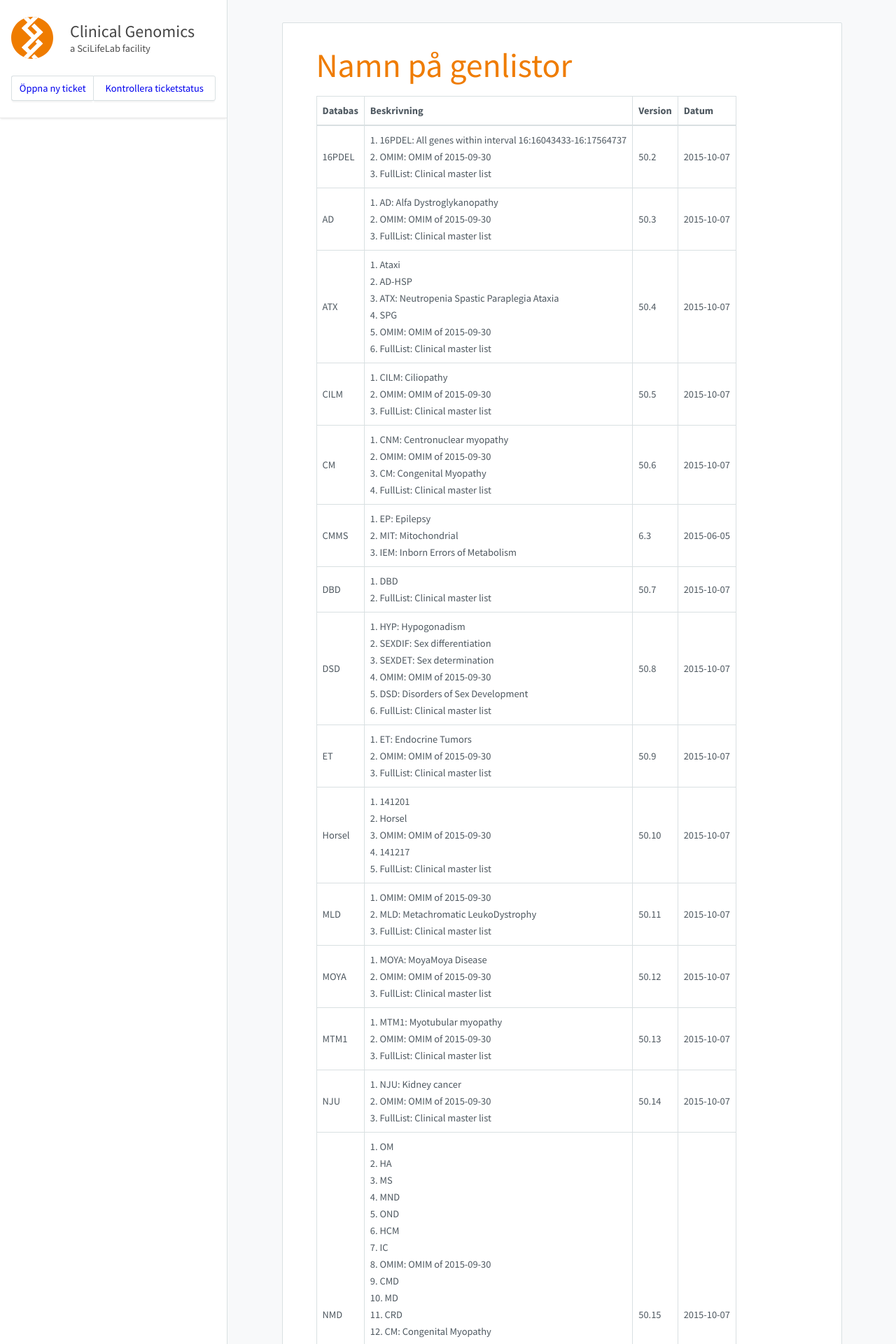
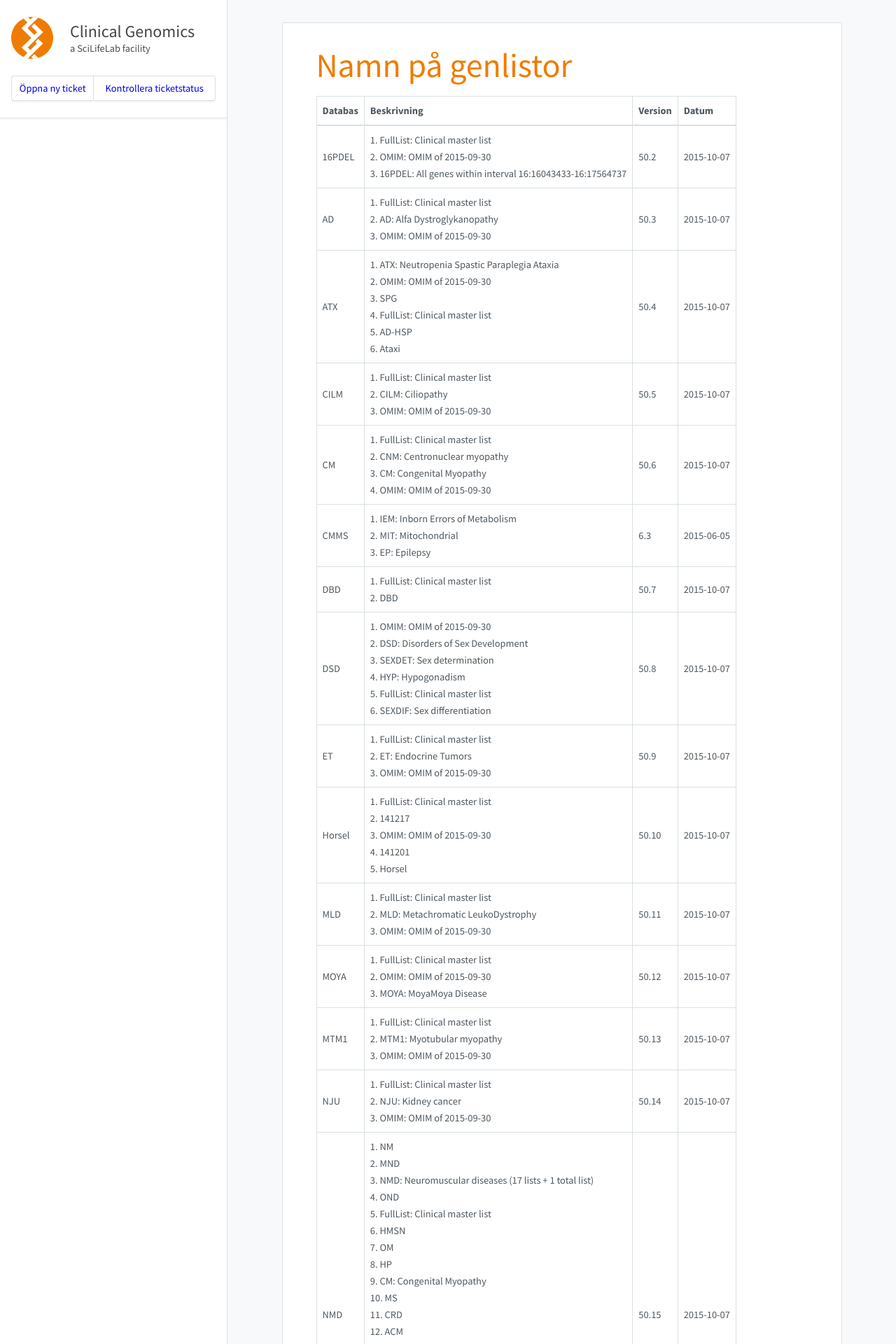
Before and after one commit to Clinical-Genomics/clinical-genomics.github.io, a Jekyll site: the page built from _pages/namnpagenlistor.md, in a window 1280 px wide. Shown: the top 1920 px of the page at 70% size. Built offline with Jekyll 4.4.1, drawn with Linux system fonts in a browser that asks for light colours; nearby versions of some CDN libraries; some of the changed lines change nothing that is shown; some of the changed text lies outside the part shown.

Commit message:
Update to cust002-SHANK1.txt

```diff
--- a/_pages/namnpagenlistor.md
+++ b/_pages/namnpagenlistor.md
@@ -8,25 +8,25 @@
 
 |Databas|Beskrivning|Version|Datum|
 |---|---|---|---|
-|16PDEL|1. 16PDEL: All genes within interval 16:16043433-16:17564737<br />2. OMIM: OMIM of 2015-09-30<br />3. FullList: Clinical master list<br />|50.2|2015-10-07|
-|AD|1. AD: Alfa Dystroglykanopathy<br />2. OMIM: OMIM of 2015-09-30<br />3. FullList: Clinical master list<br />|50.3|2015-10-07|
-|ATX|1. Ataxi<br />2. AD-HSP<br />3. ATX: Neutropenia Spastic Paraplegia Ataxia<br />4. SPG<br />5. OMIM: OMIM of 2015-09-30<br />6. FullList: Clinical master list<br />|50.4|2015-10-07|
-|CILM|1. CILM: Ciliopathy<br />2. OMIM: OMIM of 2015-09-30<br />3. FullList: Clinical master list<br />|50.5|2015-10-07|
-|CM|1. CNM: Centronuclear myopathy<br />2. OMIM: OMIM of 2015-09-30<br />3. CM: Congenital Myopathy<br />4. FullList: Clinical master list<br />|50.6|2015-10-07|
-|CMMS|1. EP: Epilepsy<br />2. MIT: Mitochondrial<br />3. IEM: Inborn Errors of Metabolism<br />|6.3|2015-06-05|
-|DBD|1. DBD<br />2. FullList: Clinical master list<br />|50.7|2015-10-07|
-|DSD|1. HYP: Hypogonadism<br />2. SEXDIF: Sex differentiation<br />3. SEXDET: Sex determination<br />4. OMIM: OMIM of 2015-09-30<br />5. DSD: Disorders of Sex Development<br />6. FullList: Clinical master list<br />|50.8|2015-10-07|
-|ET|1. ET: Endocrine Tumors<br />2. OMIM: OMIM of 2015-09-30<br />3. FullList: Clinical master list<br />|50.9|2015-10-07|
-|Horsel|1. 141201<br />2. Horsel<br />3. OMIM: OMIM of 2015-09-30<br />4. 141217<br />5. FullList: Clinical master list<br />|50.10|2015-10-07|
-|MLD|1. OMIM: OMIM of 2015-09-30<br />2. MLD: Metachromatic LeukoDystrophy<br />3. FullList: Clinical master list<br />|50.11|2015-10-07|
-|MOYA|1. MOYA: MoyaMoya Disease<br />2. OMIM: OMIM of 2015-09-30<br />3. FullList: Clinical master list<br />|50.12|2015-10-07|
-|MTM1|1. MTM1: Myotubular myopathy<br />2. OMIM: OMIM of 2015-09-30<br />3. FullList: Clinical master list<br />|50.13|2015-10-07|
-|NJU|1. NJU: Kidney cancer<br />2. OMIM: OMIM of 2015-09-30<br />3. FullList: Clinical master list<br />|50.14|2015-10-07|
-|NMD|1. OM<br />2. HA<br />3. MS<br />4. MND<br />5. OND<br />6. HCM<br />7. IC<br />8. OMIM: OMIM of 2015-09-30<br />9. CMD<br />10. MD<br />11. CRD<br />12. CM: Congenital Myopathy<br />13. DM<br />14. NMD: Neuromuscular diseases (17 lists + 1 total list)<br />15. MM<br />16. HMSN<br />17. CMS<br />18. ACM<br />19. NM<br />20. HP<br />21. FullList: Clinical master list<br />|50.15|2015-10-07|
-|OMIM|1. OMIM: OMIM of 2015-09-30<br />2. FullList: Clinical master list<br />|50.16|2015-10-07|
-|ORO|1. ORO: Oro-facial-digital syndrome<br />2. OMIM: OMIM of 2015-09-30<br />3. FullList: Clinical master list<br />|50.17|2015-10-07|
-|PAF1|1. PAF1: RNA polymerase II-associated factor<br />2. OMIM: OMIM of 2015-09-30<br />3. FullList: Clinical master list<br />|50.18|2015-10-07|
-|PID|1. PIDCAD: PID Candidates<br />2. PID: Primary Immune Deficiency<br />3. FullList: Clinical master list<br />|7.0|2015-08-31|
-|SCN|1. SCN: Neutropenia<br />2. OMIM: OMIM of 2015-09-30<br />3. FullList: Clinical master list<br />|50.19|2015-10-07|
-|SHANK1|1. SHANK1: SH3 and multiple ankyrin repeat domains 1<br />2. OMIM: OMIM of 2015-09-30<br />3. FullList: Clinical master list<br />|50.0|2015-10-03|
-|SKD|1. SKD: Skeletal dysplasia<br />2. OMIM: OMIM of 2015-09-30<br />3. FullList: Clinical master list<br />|50.0|2015-10-03|
+|16PDEL|1. FullList: Clinical master list<br />2. OMIM: OMIM of 2015-09-30<br />3. 16PDEL: All genes within interval 16:16043433-16:17564737<br />|50.2|2015-10-07|
+|AD|1. FullList: Clinical master list<br />2. AD: Alfa Dystroglykanopathy<br />3. OMIM: OMIM of 2015-09-30<br />|50.3|2015-10-07|
+|ATX|1. ATX: Neutropenia Spastic Paraplegia Ataxia<br />2. OMIM: OMIM of 2015-09-30<br />3. SPG<br />4. FullList: Clinical master list<br />5. AD-HSP<br />6. Ataxi<br />|50.4|2015-10-07|
+|CILM|1. FullList: Clinical master list<br />2. CILM: Ciliopathy<br />3. OMIM: OMIM of 2015-09-30<br />|50.5|2015-10-07|
+|CM|1. FullList: Clinical master list<br />2. CNM: Centronuclear myopathy<br />3. CM: Congenital Myopathy<br />4. OMIM: OMIM of 2015-09-30<br />|50.6|2015-10-07|
+|CMMS|1. IEM: Inborn Errors of Metabolism<br />2. MIT: Mitochondrial<br />3. EP: Epilepsy<br />|6.3|2015-06-05|
+|DBD|1. FullList: Clinical master list<br />2. DBD<br />|50.7|2015-10-07|
+|DSD|1. OMIM: OMIM of 2015-09-30<br />2. DSD: Disorders of Sex Development<br />3. SEXDET: Sex determination<br />4. HYP: Hypogonadism<br />5. FullList: Clinical master list<br />6. SEXDIF: Sex differentiation<br />|50.8|2015-10-07|
+|ET|1. FullList: Clinical master list<br />2. ET: Endocrine Tumors<br />3. OMIM: OMIM of 2015-09-30<br />|50.9|2015-10-07|
+|Horsel|1. FullList: Clinical master list<br />2. 141217<br />3. OMIM: OMIM of 2015-09-30<br />4. 141201<br />5. Horsel<br />|50.10|2015-10-07|
+|MLD|1. FullList: Clinical master list<br />2. MLD: Metachromatic LeukoDystrophy<br />3. OMIM: OMIM of 2015-09-30<br />|50.11|2015-10-07|
+|MOYA|1. FullList: Clinical master list<br />2. OMIM: OMIM of 2015-09-30<br />3. MOYA: MoyaMoya Disease<br />|50.12|2015-10-07|
+|MTM1|1. FullList: Clinical master list<br />2. MTM1: Myotubular myopathy<br />3. OMIM: OMIM of 2015-09-30<br />|50.13|2015-10-07|
+|NJU|1. FullList: Clinical master list<br />2. NJU: Kidney cancer<br />3. OMIM: OMIM of 2015-09-30<br />|50.14|2015-10-07|
+|NMD|1. NM<br />2. MND<br />3. NMD: Neuromuscular diseases (17 lists + 1 total list)<br />4. OND<br />5. FullList: Clinical master list<br />6. HMSN<br />7. OM<br />8. HP<br />9. CM: Congenital Myopathy<br />10. MS<br />11. CRD<br />12. ACM<br />13. OMIM: OMIM of 2015-09-30<br />14. CMS<br />15. HCM<br />16. CMD<br />17. HA<br />18. DM<br />19. MM<br />20. MD<br />21. IC<br />|50.15|2015-10-07|
+|OMIM|1. FullList: Clinical master list<br />2. OMIM: OMIM of 2015-09-30<br />|50.16|2015-10-07|
+|ORO|1. FullList: Clinical master list<br />2. ORO: Oro-facial-digital syndrome<br />3. OMIM: OMIM of 2015-09-30<br />|50.17|2015-10-07|
+|PAF1|1. FullList: Clinical master list<br />2. PAF1: RNA polymerase II-associated factor<br />3. OMIM: OMIM of 2015-09-30<br />|50.18|2015-10-07|
+|PID|1. FullList: Clinical master list<br />2. PID: Primary Immune Deficiency<br />3. PIDCAD: PID Candidates<br />|7.0|2015-08-31|
+|SCN|1. FullList: Clinical master list<br />2. OMIM: OMIM of 2015-09-30<br />3. SCN: Neutropenia<br />|50.19|2015-10-07|
+|SHANK1|1. FullList: Clinical master list<br />2. OMIM: OMIM of 2015-09-30<br />3. SHANK1: SH3 and multiple ankyrin repeat domains 1<br />|50.20|2015-10-07|
+|SKD|1. FullList: Clinical master list<br />2. SKD: Skeletal dysplasia<br />3. OMIM: OMIM of 2015-09-30<br />|50.0|2015-10-03|
```
